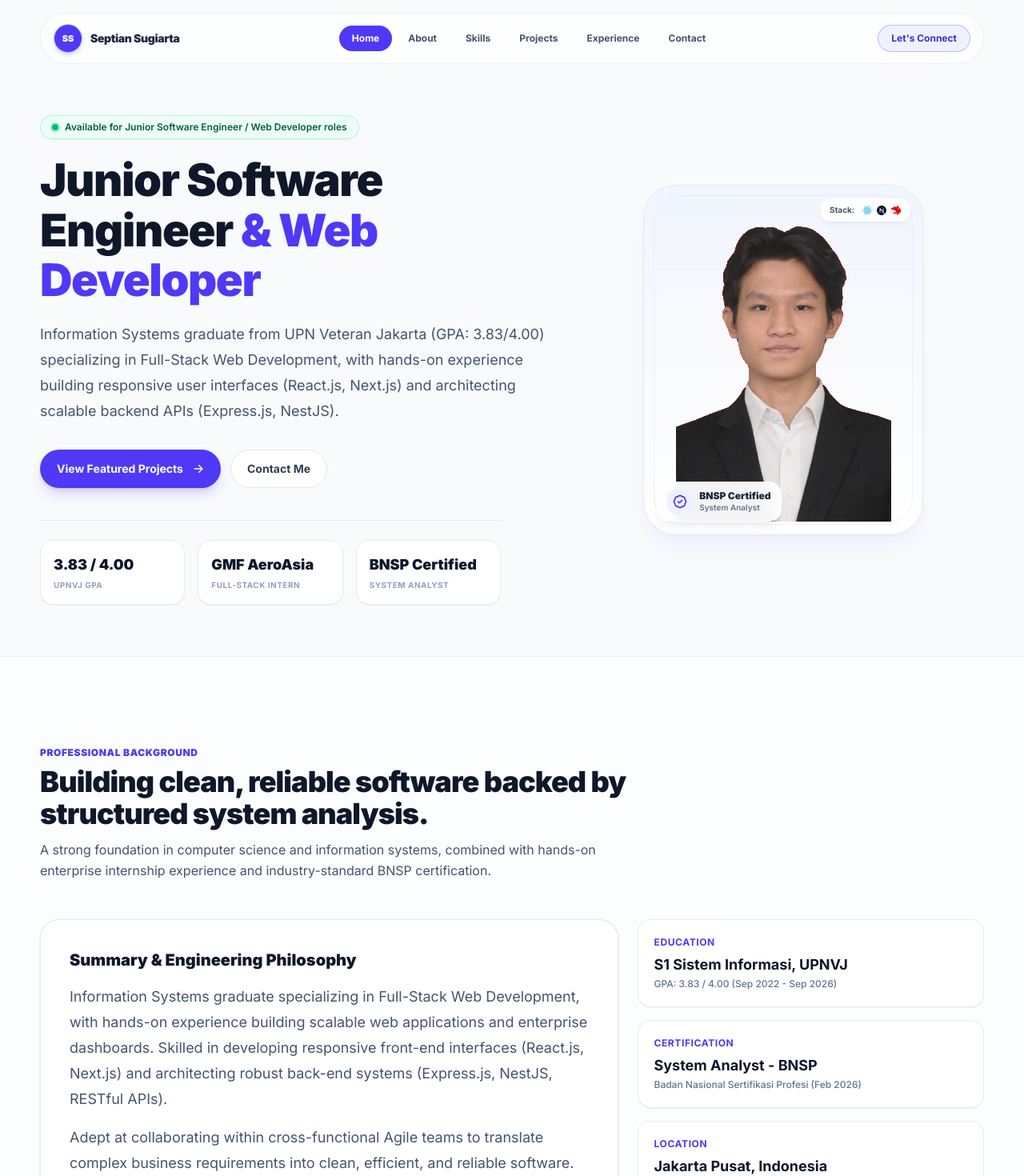
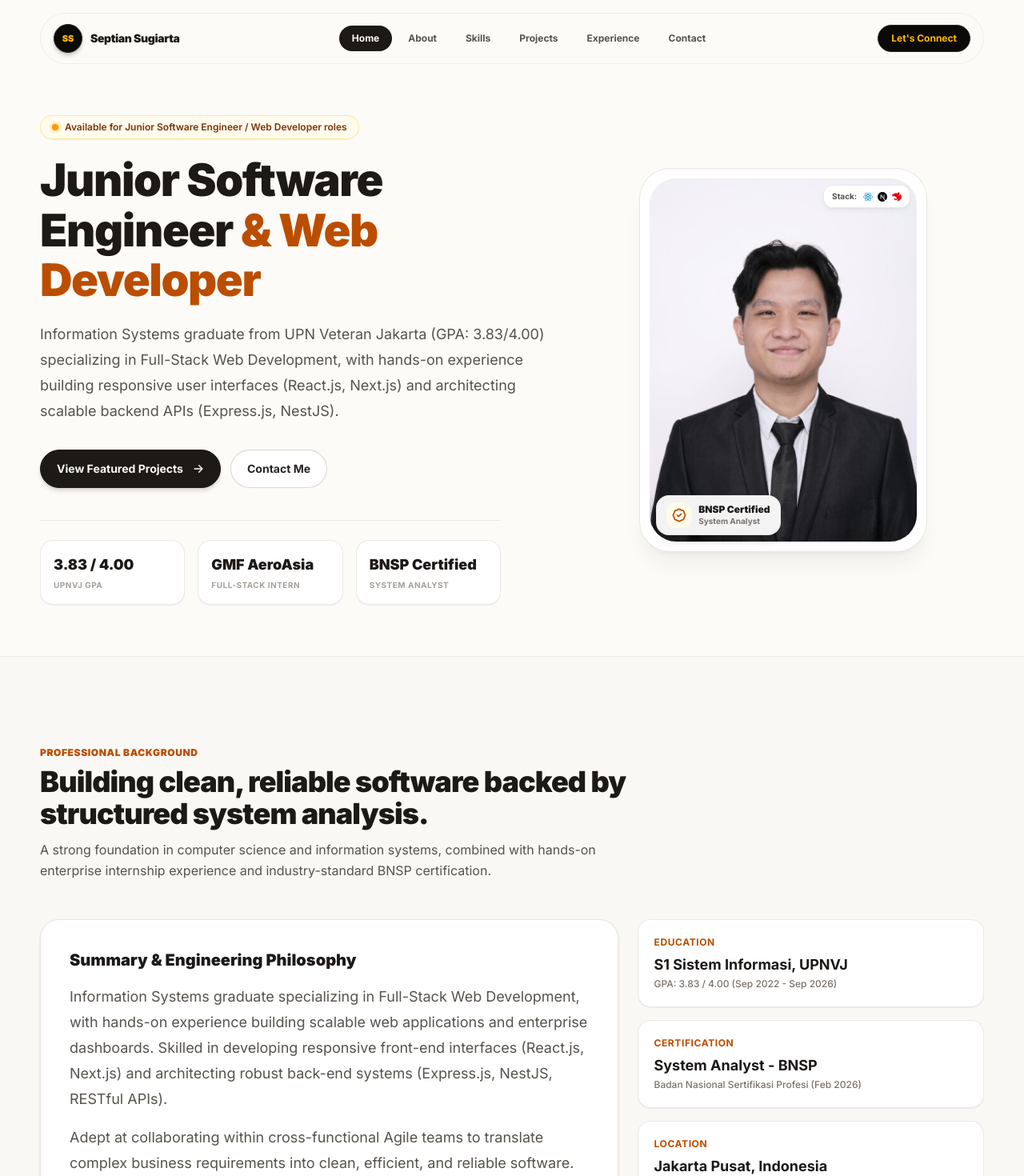
Before and after one commit to septian-sugiarta/Portfolio-SeptianSugiartaSaputra, a React (Vite) app: page / in a window 1280 px wide. Shown: the top 1470 px of the page at 80% size. Built offline with nearby package versions, Linux system fonts and the light colour scheme; a web font is replaced by a local one.

Commit message:
update hero portrait with studio hd photo and apply warm amber craft theme

```diff
--- a/index.html
+++ b/index.html
@@ -3,14 +3,14 @@
   <head>
     <meta charset="UTF-8" />
     <meta name="viewport" content="width=device-width, initial-scale=1.0, maximum-scale=5.0" />
-    <meta name="theme-color" content="#f8fafc" />
+    <meta name="theme-color" content="#fdfbf7" />
     <meta
       name="description"
       content="Portfolio of Septian Sugiarta Saputra, an Information Systems graduate (UPNVJ) and BNSP-Certified System Analyst specializing in Full-Stack Web Development, React.js, Next.js, Express.js, and NestJS."
     />
     <title>Septian Sugiarta Saputra | Junior Software Engineer & Web Developer</title>
   </head>
-  <body class="bg-slate-50 text-slate-900 antialiased selection:bg-indigo-500/20 selection:text-indigo-900">
+  <body class="bg-[#fdfbf7] text-stone-900 antialiased selection:bg-amber-500/30 selection:text-stone-900">
     <div id="root"></div>
     <script type="module" src="/src/main.jsx"></script>
   </body>
--- a/src/components/Button.jsx
+++ b/src/components/Button.jsx
@@ -1,9 +1,9 @@
 function Button({ href, children, variant = "primary", className = "" }) {
   const variants = {
     primary:
-      "border-transparent bg-indigo-600 text-white shadow-lg shadow-indigo-600/20 hover:-translate-y-0.5 hover:bg-indigo-700",
+      "border-stone-900 bg-stone-900 text-stone-50 shadow-md shadow-stone-900/15 hover:-translate-y-0.5 hover:bg-stone-800",
     secondary:
-      "border-slate-200 bg-white text-slate-700 hover:-translate-y-0.5 hover:border-slate-300 hover:bg-slate-50",
+      "border-stone-300/90 bg-white text-stone-800 hover:-translate-y-0.5 hover:border-amber-600 hover:text-amber-700 hover:bg-stone-50/70",
   };
 
   return (
--- a/src/components/Navbar.jsx
+++ b/src/components/Navbar.jsx
@@ -18,8 +18,8 @@ function Navbar() {
   }, []);
 
   const navClass = isScrolled
-    ? "border-slate-200/90 bg-white/90 shadow-md shadow-slate-200/50"
-    : "border-slate-200/60 bg-white/70";
+    ? "border-stone-200/90 bg-[#fdfbf7]/90 shadow-md shadow-stone-200/40"
+    : "border-stone-200/60 bg-[#fdfbf7]/70";
 
   return (
     <header className="fixed inset-x-0 top-0 z-40 px-4 pt-3 sm:pt-4">
@@ -27,10 +27,10 @@ function Navbar() {
         className={`section-shell flex h-14 sm:h-16 items-center justify-between rounded-full border px-4 backdrop-blur-2xl transition duration-300 ${navClass}`}
       >
         <a href="#home" className="focus-ring flex items-center gap-2.5 rounded-full">
-          <span className="grid size-8 sm:size-9 place-items-center rounded-full border border-indigo-200 bg-indigo-600 text-[11px] font-black text-white shadow-md shadow-indigo-500/20">
+          <span className="grid size-8 sm:size-9 place-items-center rounded-full border border-stone-800 bg-stone-950 text-[11px] font-black text-amber-400 shadow-md shadow-stone-950/20">
             SS
           </span>
-          <span className="text-sm font-black tracking-tight text-slate-800">
+          <span className="text-sm font-black tracking-tight text-stone-900">
             Septian Sugiarta
           </span>
         </a>
@@ -42,8 +42,8 @@ function Navbar() {
               href={`#${item.id}`}
               className={`focus-ring rounded-full px-4 py-2 text-xs font-bold transition ${
                 activeSection === item.id
-                  ? "bg-indigo-600 text-white"
-                  : "text-slate-600 hover:bg-slate-100 hover:text-slate-900"
+                  ? "bg-stone-900 text-stone-50"
+                  : "text-stone-600 hover:bg-stone-200/60 hover:text-stone-900"
               }`}
             >
               {item.label}
@@ -53,7 +53,7 @@ function Navbar() {
 
         <a
           href="#contact"
-          className="focus-ring hidden rounded-full border border-indigo-600/30 bg-indigo-50 px-4 py-2 text-xs font-bold text-indigo-700 transition hover:border-indigo-600/60 hover:bg-indigo-100 md:inline-flex"
+          className="focus-ring hidden rounded-full border border-stone-800 bg-stone-950 px-4 py-2 text-xs font-bold text-amber-400 transition hover:bg-stone-900 hover:text-amber-300 md:inline-flex"
         >
           Let&apos;s Connect
         </a>
@@ -62,7 +62,7 @@ function Navbar() {
           type="button"
           aria-label="Toggle navigation"
           onClick={() => setIsOpen((value) => !value)}
-          className="focus-ring grid size-9 sm:size-10 place-items-center rounded-full border border-slate-200 bg-slate-100/70 text-lg text-slate-700 lg:hidden cursor-pointer"
+          className="focus-ring grid size-9 sm:size-10 place-items-center rounded-full border border-stone-300/80 bg-stone-100/70 text-lg text-stone-700 lg:hidden cursor-pointer"
         >
           {isOpen ? <HiOutlineX /> : <HiMenuAlt3 />}
         </button>
@@ -75,7 +75,7 @@ function Navbar() {
             animate={{ opacity: 1, y: 0, scale: 1 }}
             exit={{ opacity: 0, y: -10, scale: 0.98 }}
             transition={{ duration: 0.2 }}
-            className="section-shell mt-2.5 overflow-hidden rounded-3xl border border-slate-200 bg-white/95 p-3 shadow-2xl shadow-slate-200/50 backdrop-blur-2xl lg:hidden"
+            className="section-shell mt-2.5 overflow-hidden rounded-3xl border border-stone-200 bg-[#fdfbf7]/95 p-3 shadow-2xl shadow-stone-300/50 backdrop-blur-2xl lg:hidden"
           >
             {navigationItems.map((item) => (
               <a
@@ -84,8 +84,8 @@ function Navbar() {
                 onClick={() => setIsOpen(false)}
                 className={`focus-ring flex rounded-2xl px-4 py-3 text-sm font-bold transition ${
                   activeSection === item.id
-                    ? "bg-indigo-600 text-white"
-                    : "text-slate-600 hover:bg-slate-100 hover:text-slate-900"
+                    ? "bg-stone-900 text-white"
+                    : "text-stone-600 hover:bg-stone-200/60 hover:text-stone-900"
                 }`}
               >
                 {item.label}
--- a/src/components/SectionHeading.jsx
+++ b/src/components/SectionHeading.jsx
@@ -10,15 +10,15 @@ function SectionHeading({ eyebrow, title, description, align = "left" }) {
       }`}
     >
       {eyebrow ? (
-        <p className="mb-2 text-xs font-black uppercase tracking-wider text-indigo-600">
+        <p className="mb-2 text-xs font-black uppercase tracking-wider text-amber-700">
           {eyebrow}
         </p>
       ) : null}
-      <h2 className="text-2xl sm:text-3xl md:text-4xl font-black tracking-tight text-slate-900">
+      <h2 className="text-2xl sm:text-3xl md:text-4xl font-black tracking-tight text-stone-900">
         {title}
       </h2>
       {description ? (
-        <p className="mt-3 text-sm sm:text-base leading-relaxed text-slate-600">
+        <p className="mt-3 text-sm sm:text-base leading-relaxed text-stone-600">
           {description}
         </p>
       ) : null}
--- a/src/sections/About.jsx
+++ b/src/sections/About.jsx
@@ -3,7 +3,7 @@ import SectionHeading from "../components/SectionHeading.jsx";
 
 function About() {
   return (
-    <section id="about" className="relative py-20 sm:py-28 border-t border-slate-200/60 bg-white/50">
+    <section id="about" className="relative py-20 sm:py-28 border-t border-stone-200/60 bg-[#faf8f5]">
       <div className="section-shell">
         <SectionHeading
           eyebrow="Professional Background"
@@ -11,12 +11,12 @@ function About() {
           description="A strong foundation in computer science and information systems, combined with hands-on enterprise internship experience and industry-standard BNSP certification."
         />
         <div className="grid gap-6 lg:grid-cols-[1.25fr_0.75fr] items-start">
-          <Reveal className="rounded-3xl border border-slate-200/90 bg-white p-6 sm:p-9 shadow-sm">
-            <h3 className="text-xl font-black text-slate-900 mb-4">Summary & Engineering Philosophy</h3>
-            <p className="text-base sm:text-lg leading-relaxed sm:leading-8 text-slate-600">
+          <Reveal className="rounded-3xl border border-stone-200/90 bg-white p-6 sm:p-9 shadow-sm">
+            <h3 className="text-xl font-black text-stone-900 mb-4">Summary & Engineering Philosophy</h3>
+            <p className="text-base sm:text-lg leading-relaxed sm:leading-8 text-stone-600">
               Information Systems graduate specializing in Full-Stack Web Development, with hands-on experience building scalable web applications and enterprise dashboards. Skilled in developing responsive front-end interfaces (React.js, Next.js) and architecting robust back-end systems (Express.js, NestJS, RESTful APIs).
             </p>
-            <p className="mt-4 text-base sm:text-lg leading-relaxed sm:leading-8 text-slate-600">
+            <p className="mt-4 text-base sm:text-lg leading-relaxed sm:leading-8 text-stone-600">
               Adept at collaborating within cross-functional Agile teams to translate complex business requirements into clean, efficient, and reliable software. Actively seeking opportunities as a Junior Software Engineer or Web Developer to deliver impactful digital products and drive technical innovation.
             </p>
           </Reveal>
@@ -28,12 +28,12 @@ function About() {
               ["Location", "Jakarta Pusat, Indonesia", "Open for on-site & hybrid opportunities"],
               ["Target Roles", "Junior Software Engineer", "Web Developer · Full-Stack Developer"],
             ].map(([label, title, subtitle]) => (
-              <div key={label} className="rounded-2xl border border-slate-200/80 bg-white p-5 shadow-2xs transition hover:border-indigo-300 hover:shadow-md">
-                <p className="text-xs font-bold uppercase tracking-wider text-indigo-600">
+              <div key={label} className="rounded-2xl border border-stone-200/80 bg-white p-5 shadow-2xs transition hover:border-amber-400 hover:shadow-md">
+                <p className="text-xs font-bold uppercase tracking-wider text-amber-700">
                   {label}
                 </p>
-                <p className="mt-1.5 text-base sm:text-lg font-bold text-slate-900">{title}</p>
-                <p className="mt-0.5 text-xs text-slate-500 font-medium">{subtitle}</p>
+                <p className="mt-1.5 text-base sm:text-lg font-bold text-stone-900">{title}</p>
+                <p className="mt-0.5 text-xs text-stone-500 font-medium">{subtitle}</p>
               </div>
             ))}
           </Reveal>
--- a/src/sections/Hero.jsx
+++ b/src/sections/Hero.jsx
@@ -2,7 +2,6 @@ import { motion } from "framer-motion";
 import { HiArrowRight, HiOutlineBadgeCheck } from "react-icons/hi";
 import { SiNestjs, SiNextdotjs, SiReact } from "react-icons/si";
 import Button from "../components/Button.jsx";
-import ChromaKeyImage from "../components/ChromaKeyImage.jsx";
 
 function HeroVisual() {
   return (
@@ -12,21 +11,21 @@ function HeroVisual() {
       transition={{ duration: 0.8, delay: 0.15, ease: [0.16, 1, 0.3, 1] }}
       className="relative flex items-center justify-center py-4"
     >
-      {/* Ambient background glow */}
-      <div className="absolute inset-0 max-w-sm mx-auto bg-gradient-to-tr from-indigo-500/10 via-blue-400/10 to-transparent blur-3xl pointer-events-none -z-10 rounded-full" />
+      {/* Subtle warm ambient halo */}
+      <div className="absolute inset-0 max-w-sm mx-auto bg-gradient-to-tr from-amber-500/10 via-orange-400/5 to-transparent blur-3xl pointer-events-none -z-10 rounded-full" />
 
-      {/* Main Portrait Card Frame */}
-      <div className="relative w-full max-w-[310px] sm:max-w-[350px] aspect-[4/5] rounded-[2.2rem] sm:rounded-[2.6rem] border border-slate-200/90 bg-gradient-to-b from-indigo-50/70 via-slate-50 to-white p-3 sm:p-4 shadow-xl shadow-indigo-500/5 flex flex-col justify-end overflow-hidden">
-        {/* Subtle decorative inner ring */}
-        <div className="absolute inset-2 sm:inset-3 rounded-[1.8rem] sm:rounded-[2.2rem] border border-indigo-100/60 pointer-events-none" />
-
-        {/* Portrait container with natural aspect ratio */}
-        <div className="relative z-10 w-full h-full flex items-end justify-center">
-          <ChromaKeyImage
-            src="/assets/septian-profile.jpeg"
+      {/* Main Studio Portrait Frame */}
+      <div className="relative w-full max-w-[310px] sm:max-w-[360px] aspect-[3/4] rounded-[2.4rem] border border-stone-200/90 bg-white p-2.5 sm:p-3 shadow-xl shadow-stone-900/5 flex flex-col justify-end overflow-hidden group">
+        {/* Crisp HD Studio Portrait */}
+        <div className="relative z-10 w-full h-full overflow-hidden rounded-[1.8rem] sm:rounded-[2.1rem] bg-stone-100 flex items-center justify-center">
+          <img
+            src="/assets/septian-profile-hd.jpg"
             alt="Septian Sugiarta Saputra"
-            className="w-full h-full max-h-[380px] sm:max-h-[420px] object-contain object-bottom transition duration-500 hover:scale-[1.02]"
+            className="h-full w-full object-cover object-top transition duration-700 group-hover:scale-105"
+            loading="eager"
           />
+          {/* Subtle soft vignette at bottom */}
+          <div className="absolute inset-x-0 bottom-0 h-16 bg-gradient-to-t from-stone-950/20 to-transparent pointer-events-none" />
         </div>
 
         {/* Floating Chip 1: BNSP Verified (Bottom-Left) */}
@@ -34,14 +33,14 @@ function HeroVisual() {
           initial={{ opacity: 0, x: -16 }}
           animate={{ opacity: 1, x: 0 }}
           transition={{ duration: 0.6, delay: 0.45, ease: [0.16, 1, 0.3, 1] }}
-          className="absolute bottom-4 left-3 sm:left-4 z-20 flex items-center gap-2 rounded-xl sm:rounded-2xl border border-white/90 bg-white/95 px-3 py-2 shadow-lg shadow-slate-900/5 backdrop-blur-md"
+          className="absolute bottom-5 left-4 sm:left-5 z-20 flex items-center gap-2 rounded-xl sm:rounded-2xl border border-stone-200/90 bg-white/95 px-3 py-2 shadow-lg shadow-stone-900/10 backdrop-blur-md"
         >
-          <span className="grid size-7 sm:size-8 place-items-center rounded-lg sm:rounded-xl bg-indigo-50 text-indigo-600">
+          <span className="grid size-7 sm:size-8 place-items-center rounded-lg sm:rounded-xl bg-amber-50 text-amber-700">
             <HiOutlineBadgeCheck className="text-lg sm:text-xl" />
           </span>
           <div className="text-left">
-            <p className="text-[10px] sm:text-xs font-black text-slate-800 leading-tight">BNSP Certified</p>
-            <p className="text-[9px] sm:text-[10px] font-semibold text-slate-500">System Analyst</p>
+            <p className="text-[10px] sm:text-xs font-black text-stone-900 leading-tight">BNSP Certified</p>
+            <p className="text-[9px] sm:text-[10px] font-bold text-stone-500">System Analyst</p>
           </div>
         </motion.div>
 
@@ -50,11 +49,11 @@ function HeroVisual() {
           initial={{ opacity: 0, x: 16 }}
           animate={{ opacity: 1, x: 0 }}
           transition={{ duration: 0.6, delay: 0.55, ease: [0.16, 1, 0.3, 1] }}
-          className="absolute top-4 right-3 sm:right-4 z-20 flex items-center gap-1.5 rounded-xl border border-white/90 bg-white/95 px-2.5 py-1.5 shadow-md shadow-slate-900/5 backdrop-blur-md"
+          className="absolute top-5 right-4 sm:right-5 z-20 flex items-center gap-1.5 rounded-xl border border-stone-200/90 bg-white/95 px-2.5 py-1.5 shadow-md shadow-stone-900/5 backdrop-blur-md"
         >
-          <span className="text-[10px] font-bold text-slate-600 mr-1 hidden sm:inline">Stack:</span>
-          <SiReact className="text-xs text-sky-500" title="React.js" />
-          <SiNextdotjs className="text-xs text-slate-900" title="Next.js" />
+          <span className="text-[10px] font-bold text-stone-600 mr-0.5 hidden sm:inline">Stack:</span>
+          <SiReact className="text-xs text-sky-600" title="React.js" />
+          <SiNextdotjs className="text-xs text-stone-950" title="Next.js" />
           <SiNestjs className="text-xs text-red-600" title="NestJS" />
         </motion.div>
       </div>
@@ -64,7 +63,7 @@ function HeroVisual() {
 
 function Hero() {
   return (
-    <section id="home" className="relative min-h-[calc(100vh-4rem)] pt-28 sm:pt-36 pb-16 flex items-center">
+    <section id="home" className="relative min-h-[calc(100vh-4rem)] pt-28 sm:pt-36 pb-16 flex items-center bg-[#fdfbf7]">
       <div className="section-shell relative grid items-center gap-10 lg:grid-cols-[1.12fr_0.88fr]">
         <motion.div
           initial={{ opacity: 0, y: 24 }}
@@ -72,20 +71,20 @@ function Hero() {
           transition={{ duration: 0.7, ease: [0.16, 1, 0.3, 1] }}
           className="flex flex-col items-start text-left"
         >
-          {/* Real-world status pill - Human & Professional */}
-          <div className="inline-flex items-center gap-2 rounded-full border border-emerald-200/80 bg-emerald-50/80 px-3.5 py-1.5 text-xs font-semibold text-emerald-800 shadow-xs mb-5">
+          {/* Real-world status pill - Human Craft & Professional */}
+          <div className="inline-flex items-center gap-2 rounded-full border border-amber-200/80 bg-amber-50/80 px-3.5 py-1.5 text-xs font-semibold text-amber-900 shadow-2xs mb-5">
             <span className="relative flex h-2 w-2">
-              <span className="animate-ping absolute inline-flex h-full w-full rounded-full bg-emerald-400 opacity-75" />
-              <span className="relative inline-flex rounded-full h-2 w-2 bg-emerald-500" />
+              <span className="animate-ping absolute inline-flex h-full w-full rounded-full bg-amber-400 opacity-75" />
+              <span className="relative inline-flex rounded-full h-2 w-2 bg-amber-500" />
             </span>
             <span>Available for Junior Software Engineer / Web Developer roles</span>
           </div>
 
-          <h1 className="max-w-3xl text-3xl sm:text-5xl lg:text-[3.5rem] font-black leading-[1.12] tracking-tight text-slate-900">
-            Junior Software Engineer <span className="text-indigo-600 block sm:inline">& Web Developer</span>
+          <h1 className="max-w-3xl text-3xl sm:text-5xl lg:text-[3.5rem] font-black leading-[1.12] tracking-tight text-stone-900">
+            Junior Software Engineer <span className="text-amber-700 block sm:inline">& Web Developer</span>
           </h1>
 
-          <p className="mt-5 max-w-2xl text-base sm:text-lg leading-relaxed sm:leading-8 text-slate-600">
+          <p className="mt-5 max-w-2xl text-base sm:text-lg leading-relaxed sm:leading-8 text-stone-600">
             Information Systems graduate from UPN Veteran Jakarta (GPA: 3.83/4.00) specializing in Full-Stack Web Development, with hands-on experience building responsive user interfaces (React.js, Next.js) and architecting scalable backend APIs (Express.js, NestJS).
           </p>
 
@@ -99,15 +98,15 @@ function Hero() {
           </div>
 
           {/* Quick Credibility Stats */}
-          <div className="mt-10 grid w-full max-w-xl grid-cols-3 gap-2.5 sm:gap-4 border-t border-slate-200/80 pt-6">
+          <div className="mt-10 grid w-full max-w-xl grid-cols-3 gap-2.5 sm:gap-4 border-t border-stone-200/80 pt-6">
             {[
               ["3.83 / 4.00", "UPNVJ GPA"],
               ["GMF AeroAsia", "Full-Stack Intern"],
               ["BNSP Certified", "System Analyst"],
             ].map(([value, label]) => (
-              <div key={label} className="rounded-xl sm:rounded-2xl border border-slate-200/80 bg-white p-3 sm:p-4 shadow-2xs">
-                <p className="text-sm sm:text-base md:text-lg font-black text-slate-900 truncate">{value}</p>
-                <p className="mt-1 text-[9px] sm:text-[10px] font-bold uppercase tracking-wider text-slate-400 truncate">
+              <div key={label} className="rounded-xl sm:rounded-2xl border border-stone-200/80 bg-white p-3 sm:p-4 shadow-2xs">
+                <p className="text-sm sm:text-base md:text-lg font-black text-stone-900 truncate">{value}</p>
+                <p className="mt-1 text-[9px] sm:text-[10px] font-bold uppercase tracking-wider text-stone-400 truncate">
                   {label}
                 </p>
               </div>
--- a/src/styles.css
+++ b/src/styles.css
@@ -5,7 +5,7 @@
 :root {
   color-scheme: light;
   font-family: "Satoshi", "Inter", -apple-system, BlinkMacSystemFont, "Segoe UI", Roboto, sans-serif;
-  background: #f8fafc;
+  background: #fdfbf7;
   scroll-behavior: smooth;
 }
 
@@ -14,14 +14,14 @@
 }
 
 html {
-  background: #f8fafc;
+  background: #fdfbf7;
 }
 
 body {
   min-width: 320px;
   margin: 0;
-  background-color: #f8fafc;
-  color: #0f172a;
+  background-color: #fdfbf7;
+  color: #1c1917;
   -webkit-font-smoothing: antialiased;
   -moz-osx-font-smoothing: grayscale;
 }
@@ -32,8 +32,8 @@ a {
 }
 
 ::selection {
-  color: #ffffff;
-  background: rgba(79, 70, 229, 0.45);
+  color: #1c1917;
+  background: rgba(245, 158, 11, 0.35);
 }
 
 ::-webkit-scrollbar {
@@ -41,16 +41,16 @@ a {
 }
 
 ::-webkit-scrollbar-track {
-  background: #f1f5f9;
+  background: #f5f2eb;
 }
 
 ::-webkit-scrollbar-thumb {
   border-radius: 999px;
-  background: #cbd5e1;
+  background: #d6d3d1;
 }
 
 ::-webkit-scrollbar-thumb:hover {
-  background: #94a3b8;
+  background: #a8a29e;
 }
 
 .section-shell {
@@ -63,7 +63,7 @@ a {
 }
 
 .focus-ring:focus-visible {
-  box-shadow: 0 0 0 3px rgba(79, 70, 229, 0.38);
+  box-shadow: 0 0 0 3px rgba(217, 119, 6, 0.38);
 }
 
 /* Hide scrollbar for gallery thumbnails */
```
Also changed, not shown: src/layouts/Footer.jsx (+10 -10 lines), src/sections/Contact.jsx (+7 -7 lines), src/sections/Experience.jsx (+13 -13 lines), src/sections/Skills.jsx (+6 -6 lines), public/assets/septian-profile-hd.jpg (added), public/assets/septian-profile.jpg (added).
